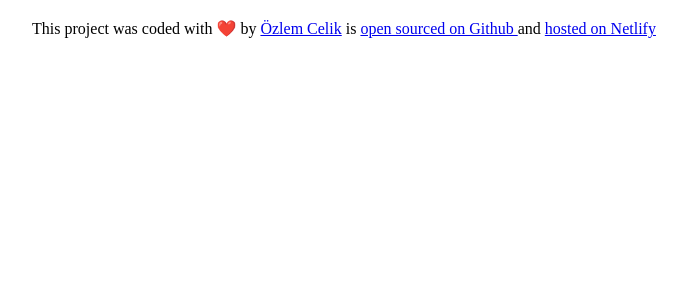
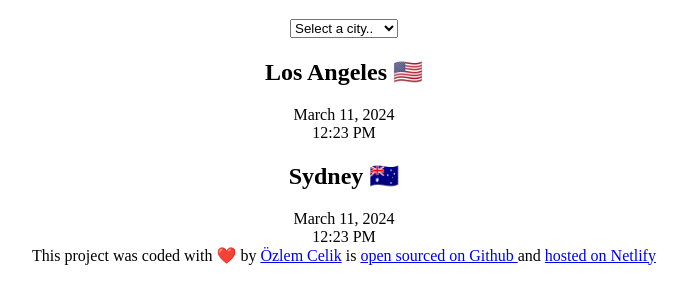
Before and after one commit to oezlemcelik/world-clock, a plain HTML site: page index.html in a window 1280 px wide. Shown: the part 61-364 px from the top of the page, without its empty margins (296-983 px from the left). Drawn offline with Linux system fonts and the light colour scheme.

Commit message:
added the basic HTML

```diff
--- a/index.html
+++ b/index.html
@@ -7,7 +7,30 @@
     <title>World-Time⏳</title>
 </head>
 <body>
-<h1>World Clock</h1>
+    <div class="container">
+        <h1>World Clock</h1>
+
+        <select>
+            <option value="">Select a city..</option>
+            <option value="">Edinburgh</option>
+            <option value="">Shanghai</option>
+            <option value="">San Francisco</option>
+        </select>
+
+        <div class="city">
+            <h2> Los Angeles 🇺🇸 </h2>
+            <div class="date"> March 11, 2024</div>
+            <div class="time"> 12:23 PM</div>
+        </div>
+
+        <div class="city">
+            <h2>Sydney 🇦🇺</h2>
+            <div class="date"> March 11, 2024</div>
+            <div class="time"> 12:23 PM</div>
+        </div>
+
+    </div>
+
 
 
 
```
